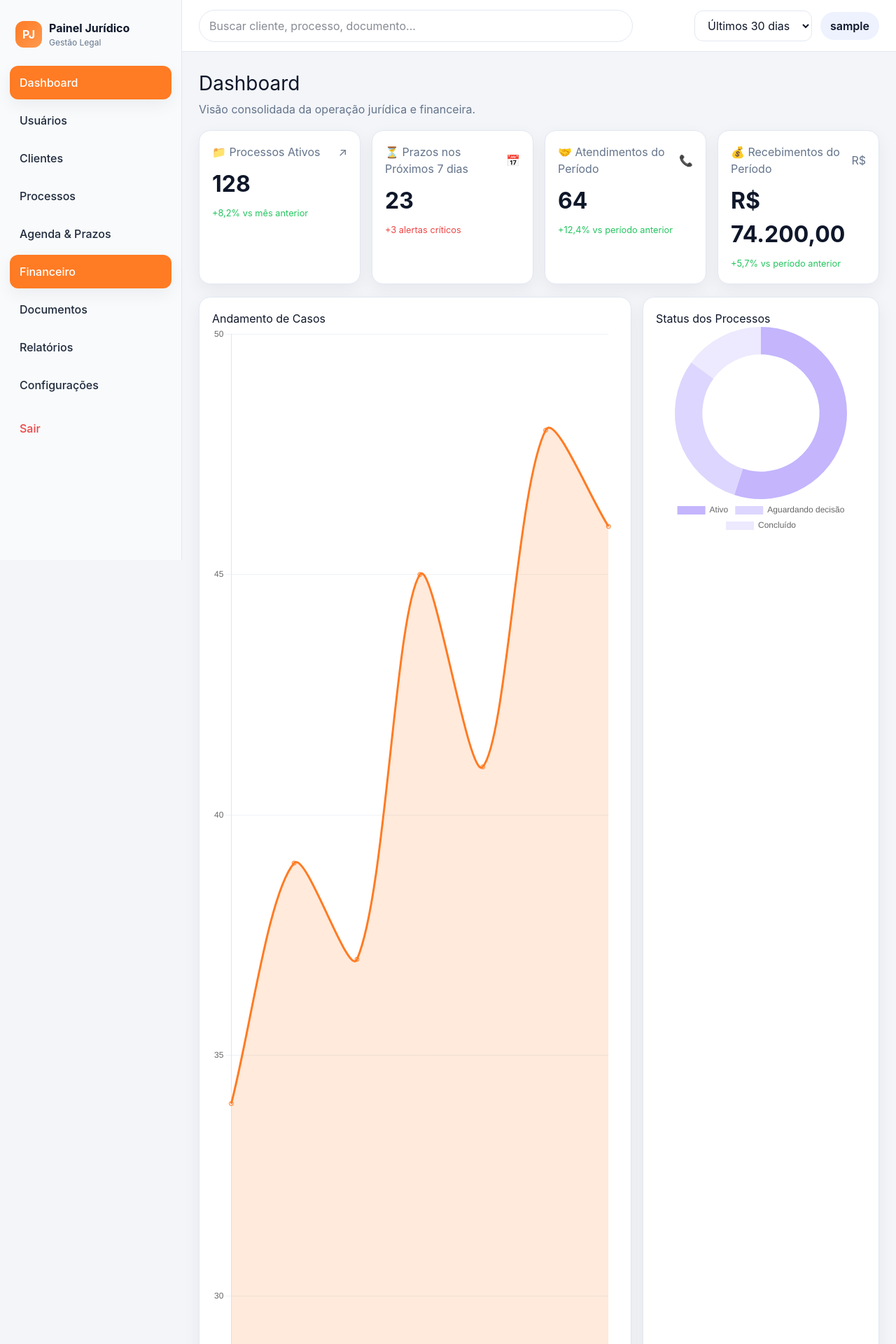
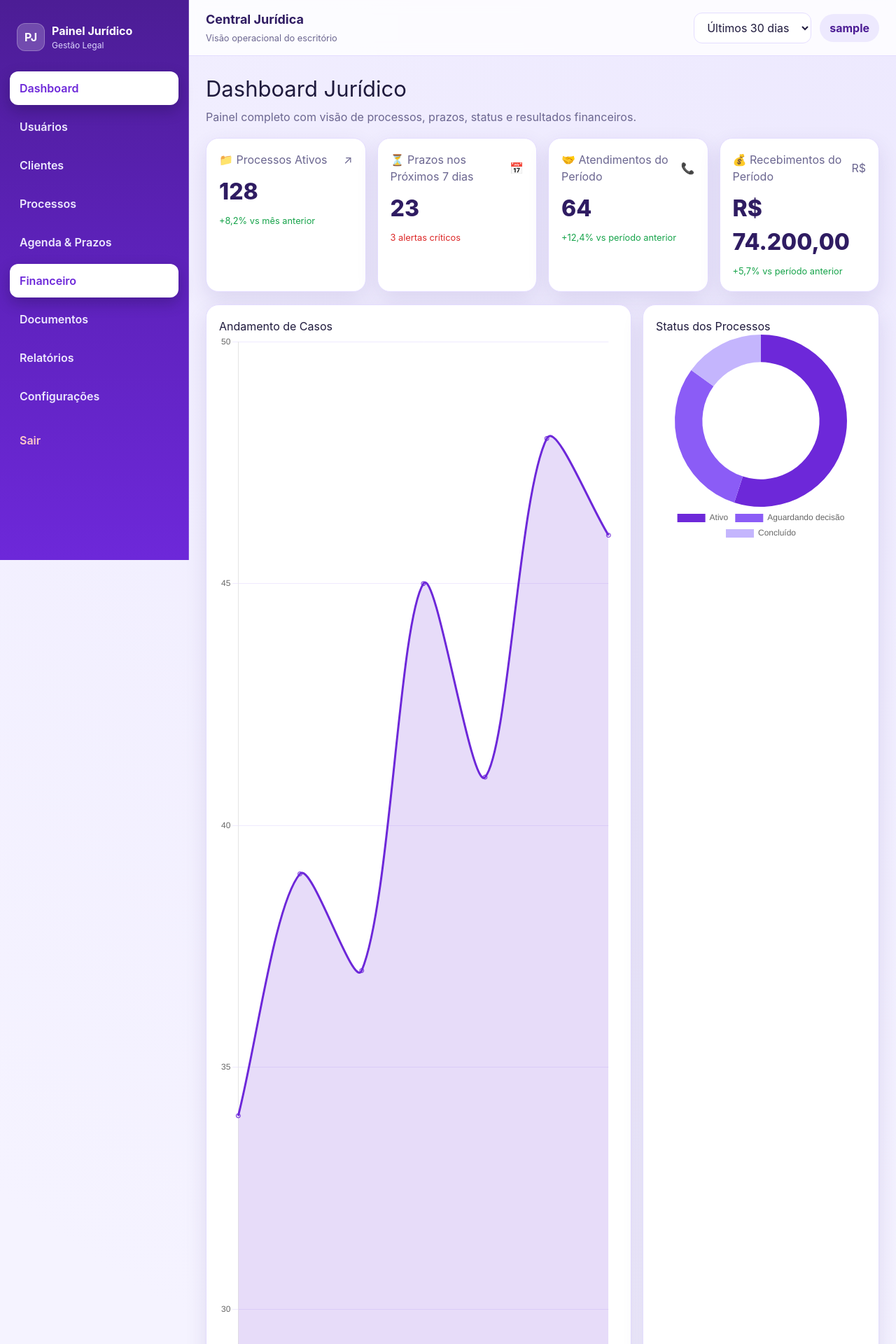
Before and after one commit to Calebe777/IA-juridica, a Django app: page /financeiro/ in a window 1280 px wide. Shown: the top 1920 px of the page at 70% size. Run offline with Django 5.2, Linux system fonts and the light colour scheme; the visitor is signed in with stand-in values (Sample User, id 1); data comes from the database, SQL or seed files in the repository; data that the repository does not hold is empty.

Commit message:
Refatora layout jurídico com tema roxo e corrige fluxo de usuário

```diff
--- a/arcabe3-completo-master/financeiro/templates/financeiro/dashboard.html
+++ b/arcabe3-completo-master/financeiro/templates/financeiro/dashboard.html
@@ -8,8 +8,8 @@
 {% block 'body' %}
 <section class="dashboard-grid">
     <header>
-        <h1 class="section-title">Dashboard</h1>
-        <p class="section-subtitle">Visão consolidada da operação jurídica e financeira.</p>
+        <h1 class="section-title">Dashboard Jurídico</h1>
+        <p class="section-subtitle">Painel completo com visão de processos, prazos, status e resultados financeiros.</p>
     </header>
 
     <section class="kpi-grid">
@@ -21,7 +21,7 @@
         <article class="card">
             <div class="kpi-head"><span>⏳ Prazos nos Próximos 7 dias</span><span>📅</span></div>
             <div class="kpi-value">{{ a_pagar|default:23 }}</div>
-            <small class="kpi-trend down">+3 alertas críticos</small>
+            <small class="kpi-trend down">3 alertas críticos</small>
         </article>
         <article class="card">
             <div class="kpi-head"><span>🤝 Atendimentos do Período</span><span>📞</span></div>
@@ -43,6 +43,30 @@
         <article class="card donut-wrap">
             <h2>Status dos Processos</h2>
             <canvas id="processStatusChart" height="170"></canvas>
+        </article>
+    </section>
+
+    <section class="ops-grid">
+        <article class="card">
+            <h2>Funções rápidas do escritório</h2>
+            <p class="section-subtitle">Acesso direto para tarefas essenciais do dia a dia.</p>
+            <div class="quick-actions">
+                <button class="quick-action" type="button">+ Novo processo</button>
+                <button class="quick-action" type="button">+ Novo cliente</button>
+                <button class="quick-action" type="button">Lançar audiência</button>
+                <button class="quick-action" type="button">Gerar relatório</button>
+            </div>
+        </article>
+        <article class="card">
+            <h2>Resumo de status</h2>
+            <table>
+                <tbody>
+                    <tr><td>Em andamento</td><td><strong>55</strong></td></tr>
+                    <tr><td>Aguardando decisão</td><td><strong>30</strong></td></tr>
+                    <tr><td>Concluídos no mês</td><td><strong>15</strong></td></tr>
+                    <tr><td>Risco alto</td><td><strong>7</strong></td></tr>
+                </tbody>
+            </table>
         </article>
     </section>
 
@@ -105,8 +129,8 @@ if (lineCtx) {
             datasets: [{
                 label: 'Casos com avanço',
                 data: [34, 39, 37, 45, 41, 48, 46],
-                borderColor: '#ff7b24',
-                backgroundColor: 'rgba(255, 123, 36, 0.16)',
+                borderColor: '#6d28d9',
+                backgroundColor: 'rgba(109, 40, 217, 0.16)',
                 fill: true,
                 tension: 0.3
             }]
@@ -114,7 +138,7 @@ if (lineCtx) {
         options: {
             maintainAspectRatio: false,
             plugins: { legend: { display: false } },
-            scales: { y: { beginAtZero: true, grid: { color: '#eef2f7' } }, x: { grid: { display: false } } }
+            scales: { y: { beginAtZero: true, grid: { color: '#efeafe' } }, x: { grid: { display: false } } }
         }
     });
 }
@@ -127,7 +151,7 @@ if (donutCtx) {
             labels: ['Ativo', 'Aguardando decisão', 'Concluído'],
             datasets: [{
                 data: [55, 30, 15],
-                backgroundColor: ['#c4b5fd', '#ddd6fe', '#ede9fe'],
+                backgroundColor: ['#6d28d9', '#8b5cf6', '#c4b5fd'],
                 borderWidth: 0
             }]
         },
--- a/arcabe3-completo-master/templates/base.html
+++ b/arcabe3-completo-master/templates/base.html
@@ -23,7 +23,7 @@
 
         <nav class="sidebar__menu">
             <a href="{% url 'financeiro_dashboard' %}" class="menu-item {% if '/financeiro/' in request.path and '/financeiro/lancamentos/' not in request.path and '/financeiro/contas/' not in request.path and '/financeiro/categorias/' not in request.path and '/financeiro/relatorios/' not in request.path %}is-active{% endif %}">Dashboard</a>
-            <a href="{% url 'cadastro' %}" class="menu-item {% if '/usuarios/cadastro/' in request.path %}is-active{% endif %}">Usuários</a>
+            <a href="{% url 'clientes' %}" class="menu-item {% if '/usuarios/clientes/' in request.path %}is-active{% endif %}">Usuários</a>
             <a href="{% url 'clientes' %}" class="menu-item {% if '/usuarios/clientes/' in request.path %}is-active{% endif %}">Clientes</a>
             <a href="{% url 'financeiro_lancamentos' %}" class="menu-item {% if '/financeiro/lancamentos/' in request.path %}is-active{% endif %}">Processos</a>
             <a href="{% url 'financeiro_contas' %}" class="menu-item {% if '/financeiro/contas/' in request.path %}is-active{% endif %}">Agenda &amp; Prazos</a>
@@ -31,15 +31,16 @@
             <a href="{% url 'clientes' %}" class="menu-item">Documentos</a>
             <a href="{% url 'financeiro_relatorios' %}" class="menu-item {% if '/financeiro/relatorios/' in request.path %}is-active{% endif %}">Relatórios</a>
             <a href="/admin/" class="menu-item">Configurações</a>
-            <a href="{% url 'login' %}" class="menu-item menu-item--danger">Sair</a>
+            <a href="{% url 'logout' %}" class="menu-item menu-item--danger">Sair</a>
         </nav>
     </aside>
 
     <div class="app-main">
         <header class="topbar">
             <button class="icon-btn only-mobile" id="sidebarToggle" type="button" aria-label="Abrir menu">☰</button>
-            <div class="topbar__search">
-                <input type="search" placeholder="Buscar cliente, processo, documento..." />
+            <div class="topbar__title">
+                <strong>Central Jurídica</strong>
+                <small>Visão operacional do escritório</small>
             </div>
             <div class="topbar__actions">
                 <select aria-label="Filtro de período">
--- a/arcabe3-completo-master/templates/static/css/app-dashboard.css
+++ b/arcabe3-completo-master/templates/static/css/app-dashboard.css
@@ -1,14 +1,17 @@
 :root {
-  --bg: #f3f5f9;
+  --bg: #f5f3ff;
   --surface: #ffffff;
-  --text: #0f172a;
-  --muted: #64748b;
-  --border: #e2e8f0;
-  --primary: #ff7b24;
-  --success: #22c55e;
-  --danger: #ef4444;
-  --shadow: 0 8px 24px rgba(15, 23, 42, 0.06);
-  --radius: 16px;
+  --surface-soft: #f8f7ff;
+  --text: #1f1a3d;
+  --muted: #6b6690;
+  --border: #e4ddff;
+  --primary: #6d28d9;
+  --primary-2: #7c3aed;
+  --success: #16a34a;
+  --danger: #dc2626;
+  --warning: #d97706;
+  --shadow: 0 12px 30px rgba(66, 39, 138, 0.12);
+  --radius: 18px;
 }
 
 * { box-sizing: border-box; }
@@ -16,49 +19,57 @@ body {
   margin: 0;
   font-family: Inter, system-ui, -apple-system, Segoe UI, Roboto, sans-serif;
   color: var(--text);
-  background: var(--bg);
+  background: radial-gradient(circle at top right, #ede9fe, #f5f3ff 45%);
 }
 
-.app-shell { display: grid; grid-template-columns: 260px 1fr; min-height: 100vh; }
+.app-shell { display: grid; grid-template-columns: 270px 1fr; min-height: 100vh; }
 .sidebar {
-  background: #f8fafc;
-  border-right: 1px solid var(--border);
-  padding: 20px 14px;
+  background: linear-gradient(180deg, #4c1d95, #5b21b6 40%, #6d28d9);
+  color: #fff;
+  border-right: 1px solid rgba(255,255,255,0.18);
+  padding: 22px 14px;
   position: sticky;
   top: 0;
   height: 100vh;
 }
-.sidebar__brand { display: flex; align-items: center; gap: 10px; padding: 8px; margin-bottom: 16px; }
+.sidebar__brand { display: flex; align-items: center; gap: 10px; padding: 10px; margin-bottom: 18px; }
+.sidebar__brand strong { color: #fff; }
+.sidebar__brand small { display: block; color: #ddd6fe; font-size: 12px; }
 .sidebar__logo {
-  width: 38px;
-  height: 38px;
+  width: 40px;
+  height: 40px;
   border-radius: 12px;
-  background: linear-gradient(135deg, #ff7b24, #ff994f);
+  background: rgba(255,255,255,0.2);
+  border: 1px solid rgba(255,255,255,0.25);
   color: #fff;
   font-weight: 700;
   display: inline-flex;
   align-items: center;
   justify-content: center;
 }
-.sidebar__brand small { display: block; color: var(--muted); font-size: 12px; }
-.sidebar__menu { display: flex; flex-direction: column; gap: 6px; }
+
+.sidebar__menu { display: flex; flex-direction: column; gap: 7px; }
 .menu-item {
   text-decoration: none;
-  color: #1e293b;
+  color: #ede9fe;
   padding: 12px 14px;
   border-radius: 12px;
   transition: all .2s ease;
-  font-weight: 500;
+  font-weight: 600;
 }
-.menu-item:hover { background: #eef2ff; color: #111827; }
-.menu-item:focus-visible { outline: 2px solid #818cf8; }
-.menu-item.is-active { background: var(--primary); color: #fff; box-shadow: var(--shadow); }
-.menu-item--danger { color: var(--danger); margin-top: 8px; }
+.menu-item:hover { background: rgba(255,255,255,0.14); color: #fff; }
+.menu-item.is-active {
+  background: #fff;
+  color: var(--primary);
+  box-shadow: 0 8px 20px rgba(22, 9, 52, .28);
+}
+.menu-item--danger { color: #fecaca; margin-top: 8px; }
 
 .app-main { min-width: 0; }
 .topbar {
-  height: 74px;
-  background: var(--surface);
+  height: 80px;
+  background: rgba(255,255,255,0.8);
+  backdrop-filter: blur(8px);
   border-bottom: 1px solid var(--border);
   display: flex;
   align-items: center;
@@ -66,29 +77,29 @@ body {
   padding: 0 24px;
   gap: 18px;
 }
-.topbar__search { flex: 1; max-width: 620px; }
-.topbar__search input,
+.topbar__title strong { display: block; font-size: 18px; color: #2f1c62; }
+.topbar__title small { color: var(--muted); }
+.topbar__actions { display: flex; align-items: center; gap: 12px; }
 .topbar__actions select,
 .input {
-  width: 100%;
   border: 1px solid var(--border);
-  border-radius: 999px;
+  border-radius: 12px;
   padding: 10px 14px;
   background: #fff;
 }
-.topbar__actions { display: flex; align-items: center; gap: 12px; }
-.topbar__actions select { width: auto; border-radius: 12px; }
 .topbar__profile {
-  background: #eef2ff;
+  background: #ede9fe;
+  color: #4c1d95;
   border-radius: 999px;
   padding: 8px 14px;
-  font-weight: 600;
+  font-weight: 700;
 }
+
 .page-content { padding: 24px; }
 .auth-shell { min-height: 100vh; display: grid; place-items: center; padding: 24px; }
 
 .dashboard-grid { display: grid; gap: 18px; }
-.section-title { margin: 0; font-size: 28px; }
+.section-title { margin: 0; font-size: 31px; }
 .section-subtitle { margin: 4px 0 0; color: var(--muted); }
 .kpi-grid { display: grid; grid-template-columns: repeat(4, minmax(0, 1fr)); gap: 16px; }
 .card {
@@ -99,51 +110,57 @@ body {
   padding: 18px;
 }
 .kpi-head { display: flex; justify-content: space-between; align-items: center; color: var(--muted); }
-.kpi-value { font-size: 32px; font-weight: 700; margin: 10px 0 4px; }
+.kpi-value { font-size: 32px; font-weight: 800; margin: 10px 0 4px; color: #2f1c62; }
 .kpi-trend.up { color: var(--success); }
 .kpi-trend.down { color: var(--danger); }
 
-.main-charts { display: grid; grid-template-columns: 2fr 1fr; gap: 16px; }
-.chart-wrap { min-height: 320px; }
-.donut-wrap { min-height: 320px; display: grid; align-content: start; }
+.main-charts { display: grid; grid-template-columns: 1.8fr 1fr; gap: 16px; }
+.chart-wrap { min-height: 340px; }
+.donut-wrap { min-height: 340px; display: grid; align-content: start; }
+
+.ops-grid { display: grid; grid-template-columns: 1.2fr 1fr; gap: 16px; }
+.quick-actions { display: grid; grid-template-columns: repeat(2, minmax(0,1fr)); gap: 10px; margin-top: 12px; }
+.quick-action {
+  border: 1px solid var(--border);
+  background: var(--surface-soft);
+  color: #3c2b74;
+  border-radius: 12px;
+  padding: 12px;
+  text-align: left;
+  font-weight: 600;
+}
 
 .table-card table { width: 100%; border-collapse: collapse; font-size: 14px; }
 .table-card th, .table-card td { padding: 12px 10px; border-bottom: 1px solid var(--border); text-align: left; }
-.table-card th { color: var(--muted); font-weight: 600; background: #f8fafc; }
-.badge {
-  display: inline-flex; padding: 4px 10px; border-radius: 999px;
-  font-size: 12px; font-weight: 600;
-}
-.badge.success { color: #15803d; background: #dcfce7; }
-.badge.warning { color: #92400e; background: #fef3c7; }
+.table-card th { color: var(--muted); font-weight: 700; background: #faf8ff; }
+.badge { display: inline-flex; padding: 4px 10px; border-radius: 999px; font-size: 12px; font-weight: 700; }
+.badge.success { color: #166534; background: #dcfce7; }
+.badge.warning { color: #92400e; background: #ffedd5; }
 .badge.info { color: #1d4ed8; background: #dbeafe; }
 .badge.danger { color: #991b1b; background: #fee2e2; }
-.button { border: 0; border-radius: 12px; padding: 10px 14px; font-weight: 600; cursor: pointer; }
-.button.primary { background: var(--primary); color: #fff; }
-.button.primary:hover { filter: brightness(.96); }
 .icon-btn { border: 1px solid var(--border); background: #fff; border-radius: 10px; padding: 8px 12px; }
 .only-mobile { display: none; }
 
-@media (max-width: 1024px) {
+@media (max-width: 1100px) {
   .kpi-grid { grid-template-columns: repeat(2, minmax(0, 1fr)); }
-  .main-charts { grid-template-columns: 1fr; }
+  .main-charts, .ops-grid { grid-template-columns: 1fr; }
 }
 
 @media (max-width: 768px) {
   .app-shell { grid-template-columns: 1fr; }
   .sidebar {
     position: fixed;
-    left: -280px;
+    left: -290px;
     z-index: 50;
     transition: left .25s ease;
     box-shadow: var(--shadow);
-    width: 260px;
+    width: 270px;
   }
   .sidebar.is-open { left: 0; }
   .only-mobile { display: inline-block; }
   .topbar { padding: 0 12px; }
-  .topbar__search { max-width: none; }
   .topbar__actions select { display: none; }
   .kpi-grid { grid-template-columns: 1fr; }
+  .quick-actions { grid-template-columns: 1fr; }
   .page-content { padding: 14px; }
 }
--- a/arcabe3-completo-master/usuarios/urls.py
+++ b/arcabe3-completo-master/usuarios/urls.py
@@ -4,6 +4,7 @@ from . import views
 urlpatterns = [
     path('cadastro/', views.cadastro, name='cadastro'),
     path("login/", views.login, name='login'),
+    path("logout/", views.logout_view, name='logout'),
     path("clientes/", views.clientes, name='clientes'),
     path("cliente/<int:id>", views.cliente, name='cliente'),
 
--- a/arcabe3-completo-master/usuarios/views.py
+++ b/arcabe3-completo-master/usuarios/views.py
@@ -120,3 +120,9 @@ def cliente(request, id):
         documentos.save()
 
         return redirect(reverse('cliente', kwargs={'id': cliente.id}))
+
+
+
+def logout_view(request):
+    auth.logout(request)
+    return redirect('login')
```
